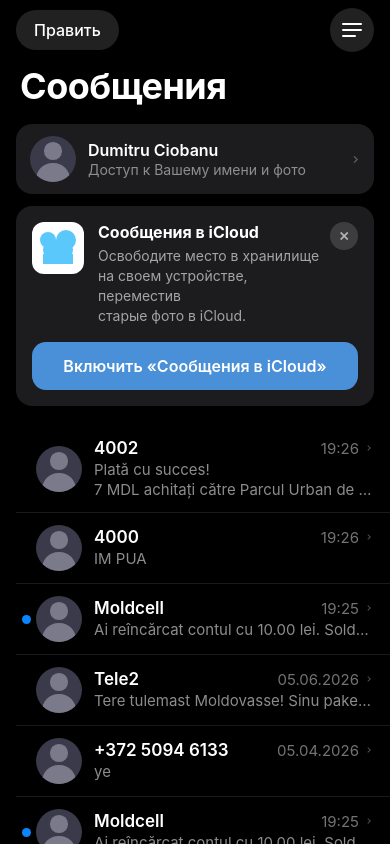
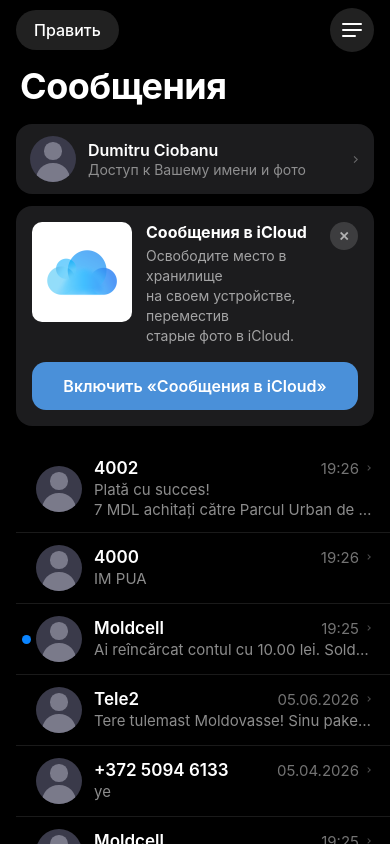
Before and after one commit to krovskiy/rocinante, a React Native app: screen / in a window 390 px wide. Built offline with nearby package versions, Linux system fonts and the light colour scheme.

Commit message:
fix: update the iCloud image to look realistic

```diff
--- a/App.js
+++ b/App.js
@@ -16,6 +16,7 @@
   Alert,
   Linking,
 } from "react-native";
+import { Image as RNImage } from "react-native";
 import AsyncStorage from "@react-native-async-storage/async-storage";
 
 const { width } = Dimensions.get("window");
@@ -135,52 +136,15 @@
 );
 
 const MicIcon = () => (
-  <View
+  <RNImage
+    source={require("./assets/mic.png")}
     style={{
-      width: 18,
-      height: 22,
-      alignItems: "center",
-      justifyContent: "center",
+      width: 22,
+      height: 24,
+      resizeMode: "contain",
+      tintColor: "#fff",
     }}
-  >
-    <View
-      style={{
-        width: 8,
-        height: 12,
-        borderRadius: 4,
-        borderWidth: 1.5,
-        borderColor: "rgba(255,255,255,0.4)",
-        marginBottom: 1,
-      }}
-    />
-    <View
-      style={{
-        width: 13,
-        height: 7,
-        borderTopLeftRadius: 7,
-        borderTopRightRadius: 7,
-        borderWidth: 1.5,
-        borderColor: "rgba(255,255,255,0.4)",
-        borderBottomWidth: 0,
-        marginTop: -1,
-      }}
-    />
-    <View
-      style={{
-        width: 1.5,
-        height: 3,
-        backgroundColor: "rgba(255,255,255,0.4)",
-        marginTop: 1,
-      }}
-    />
-    <View
-      style={{
-        width: 7,
-        height: 1.5,
-        backgroundColor: "rgba(255,255,255,0.4)",
-      }}
-    />
-  </View>
+  />
 );
 
 const PlusIcon = () => (
@@ -229,60 +193,6 @@
   </View>
 );
 
-const CloudIcon = () => (
-  <View
-    style={{
-      width: 52,
-      height: 52,
-      borderRadius: 12,
-      backgroundColor: "#fff",
-      alignItems: "center",
-      justifyContent: "center",
-    }}
-  >
-    <View
-      style={{
-        width: 30,
-        height: 18,
-        backgroundColor: "#5AC8FA",
-        borderRadius: 9,
-        marginTop: 4,
-      }}
-    />
-    <View
-      style={{
-        width: 16,
-        height: 16,
-        borderRadius: 8,
-        backgroundColor: "#5AC8FA",
-        position: "absolute",
-        top: 10,
-        left: 8,
-      }}
-    />
-    <View
-      style={{
-        width: 20,
-        height: 20,
-        borderRadius: 10,
-        backgroundColor: "#5AC8FA",
-        position: "absolute",
-        top: 8,
-        right: 8,
-      }}
-    />
-    <View
-      style={{
-        width: 30,
-        height: 10,
-        backgroundColor: "#5AC8FA",
-        position: "absolute",
-        bottom: 10,
-      }}
-    />
-  </View>
-);
-
 const CONVERSATIONS = [
   {
     id: "4002",
@@ -304,7 +214,7 @@
     id: "moldcell",
     name: "Moldcell",
     preview1:
-      "Ai reîncărcat contul cu 10.00 lei. Soldul actual: 10.51 lei. Instalează aplicația my",
+      "Ai reîncărcat contul cu 10.00 lei. Soldul actual: 10.51 lei. Instalează aplicația my Moldcell",
     preview2: null,
     time: "19:25",
     unread: true,
@@ -623,7 +533,10 @@
 
           <View style={ls.icloudBanner}>
             <View style={ls.icloudTop}>
-              <CloudIcon />
+              <RNImage
+                source={require("./assets/cloud.png")}
+                style={ls.cloudImage}
+              ></RNImage>
               <View style={{ flex: 1, marginLeft: 14 }}>
                 <Text style={ls.icloudTitle}>Сообщения в iCloud</Text>
                 <Text style={ls.icloudBody}>
@@ -773,6 +686,13 @@
     fontWeight: "700",
     fontFamily: FONT,
     marginBottom: 4,
+  },
+  cloudImage: {
+    width: 100,
+    height: 100,
+    resizeMode: "contain",
+    backgroundColor: "white",
+    borderRadius: 10,
   },
   icloudBody: {
     color: "rgba(255,255,255,0.6)",
@@ -1028,7 +948,7 @@
         </View>
         <View style={ts_s.smsLabelWrap}>
           <Text style={ts_s.smsLabel}>Текстовое сообщение · SMS</Text>
-          <Text style={ts_s.smsTime}>Сегодня {convo.time}</Text>
+          <Text style={ts_s.smsTime}>{convo.time}</Text>
         </View>
       </SafeAreaView>
 
@@ -1110,6 +1030,7 @@
     gap: 4,
     paddingHorizontal: 10,
     paddingVertical: 4,
+
     borderRadius: 12,
     borderTopWidth: 1,
     borderLeftWidth: 1,
```
Also changed, not shown: assets/cloud.png (added), assets/mic.png (added).
